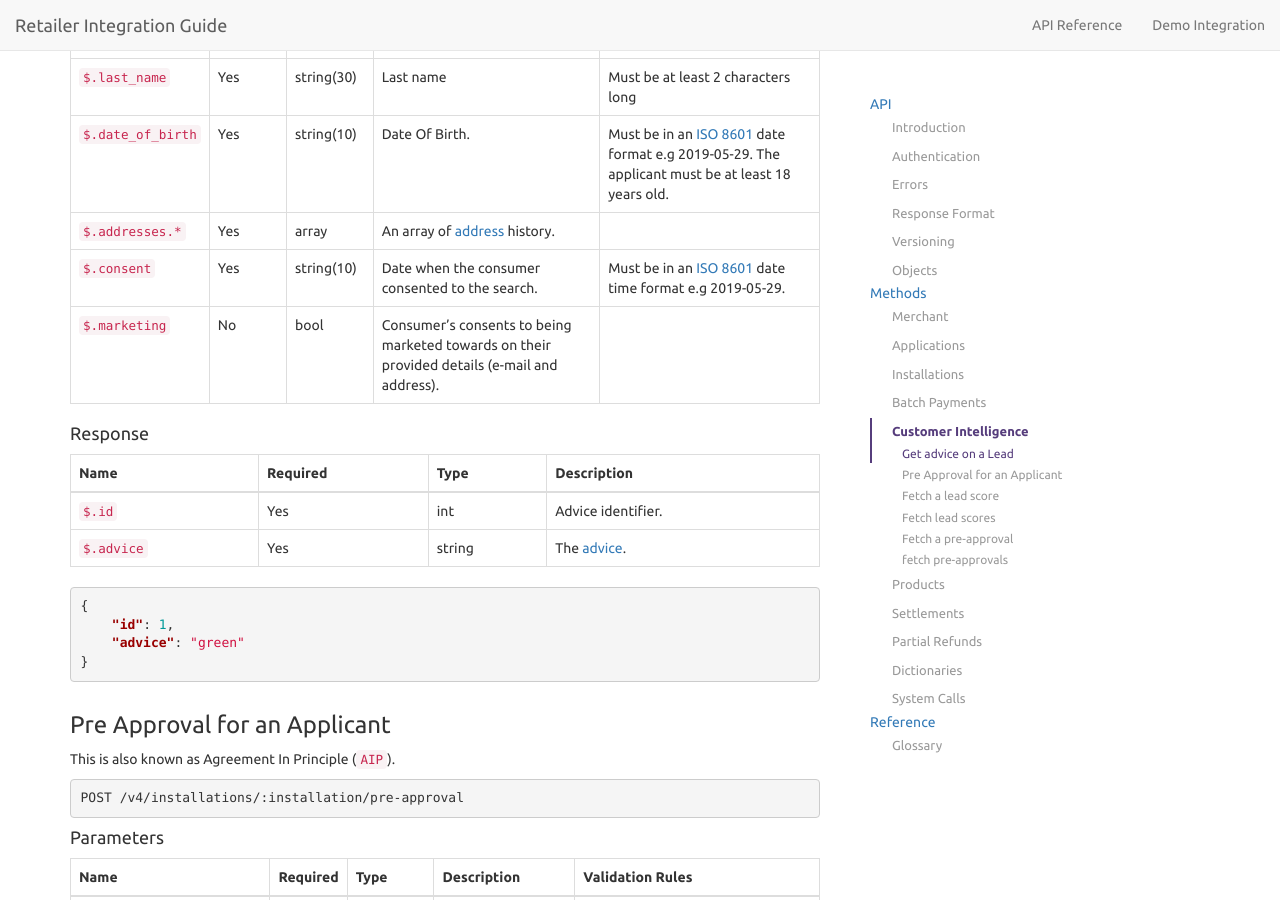
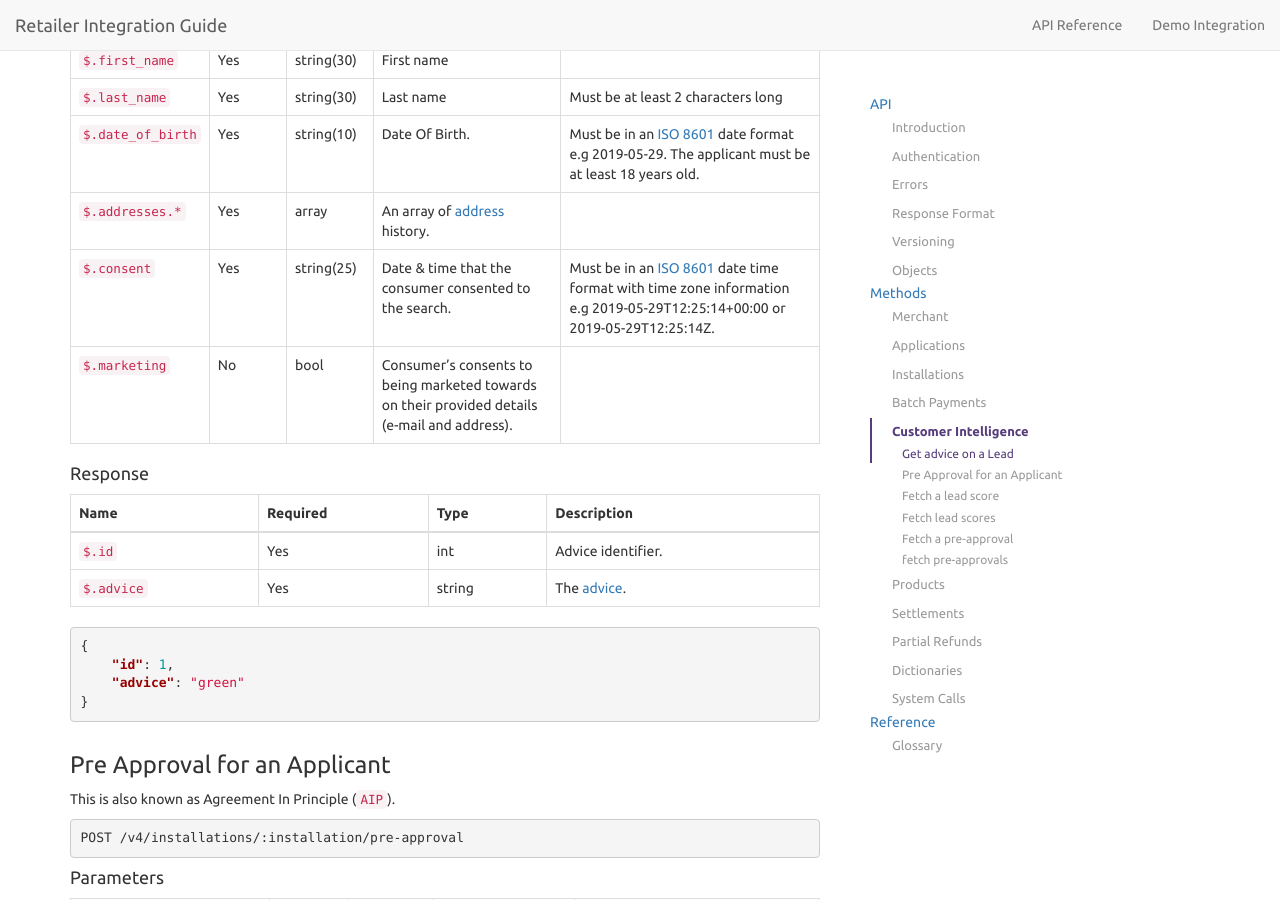
Before and after one commit to PayBreak/retailer-integration-guide, a Jekyll site: the page built from api/index.md, in a window 1280 px wide and 900 px high, scrolled down 30064 px. Built offline with Jekyll 4.4.1, drawn with Linux system fonts in a browser that asks for light colours; nearby versions of some CDN libraries; Markdown is read by kramdown in place of the engine named in the settings; our own code applies the rules of GitHub Pages for plain Markdown files.

Commit message:
Fix string length requirements for datetimes

```diff
--- a/_includes/v4/customer-intelligence.md
+++ b/_includes/v4/customer-intelligence.md
@@ -36,7 +36,7 @@ Name | Required | Type | Description | Validation Rules
 `$.last_name` | Yes | string(30) | Last name | Must be at least 2 characters long
 `$.date_of_birth` | Yes | string(10) | Date Of Birth. | Must be in an [ISO 8601](https://en.wikipedia.org/wiki/ISO_8601) date format e.g 2019-05-29. The applicant must be at least 18 years old.
 `$.addresses.*` | Yes | array | An array of [address](#address) history. |
-`$.consent` | Yes | string(10) | Date when the consumer consented to the search. | Must be in an [ISO 8601](https://en.wikipedia.org/wiki/ISO_8601) date time format e.g 2019-05-29.
+`$.consent` | Yes | string(25) | Date & time that the consumer consented to the search. | Must be in an [ISO 8601](https://en.wikipedia.org/wiki/ISO_8601) date time format with time zone information e.g 2019-05-29T12:25:14+00:00 or 2019-05-29T12:25:14Z.
 `$.marketing` | No | bool | Consumer's consents to being marketed towards on their provided details (e-mail and address). |
 
 
@@ -77,7 +77,7 @@ Name | Required | Type | Description | Validation Rules
 `$.employment_start_date` | Yes | date | Date of employment start. | Must be in an [ISO 8601](https://en.wikipedia.org/wiki/ISO_8601) date format e.g 2019-05-29.
 `$.income` | Yes | int | Monthly income amount in pounds |
 `$.debt` | Yes | int | Monthly debt repayments in pounds |
-`$.consent` | Yes | string(10) | Date & time that the consumer consented to the search. | Must be in an [ISO 8601](https://en.wikipedia.org/wiki/ISO_8601) date time format with time zone information e.g 2019-05-29T12:25:14+00:00 or 2019-05-29T12:25:14Z.
+`$.consent` | Yes | string(25) | Date & time that the consumer consented to the search. | Must be in an [ISO 8601](https://en.wikipedia.org/wiki/ISO_8601) date time format with time zone information e.g 2019-05-29T12:25:14+00:00 or 2019-05-29T12:25:14Z.
 `$.marketing` | No | bool | Consumer's consents to being marketed towards on their provided details (e-mail and address). |
 `$.addresses.*` | Yes | array | An array of [address](#address) history. |
 
```
